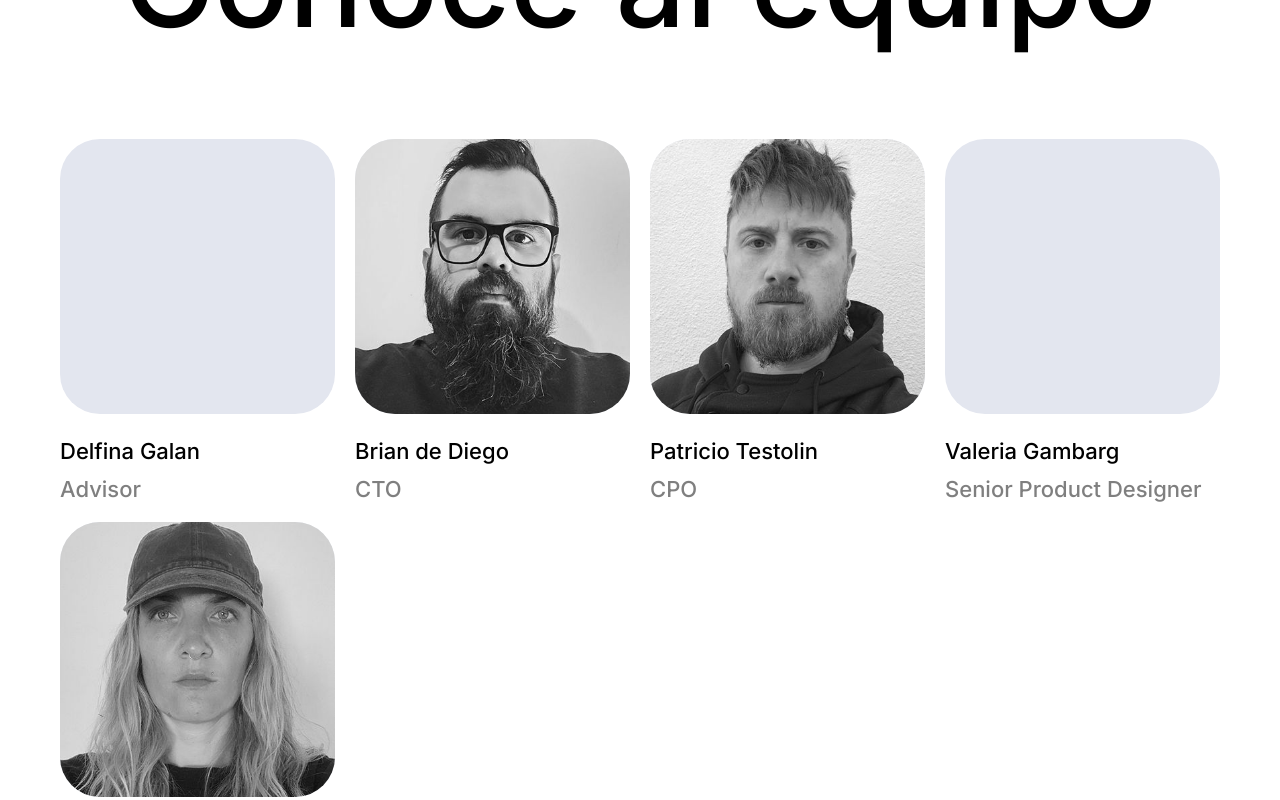
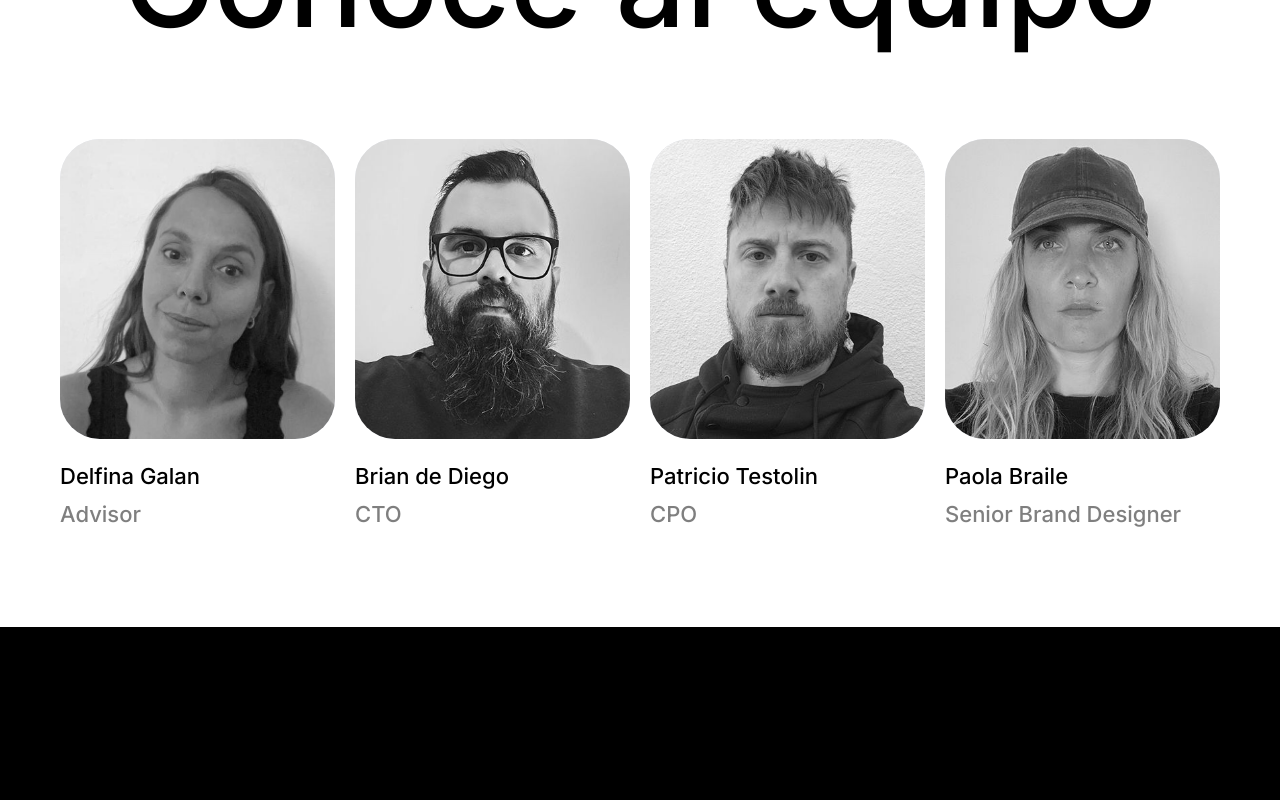
Before and after one commit to testolinp/momiji, a Next.js app: page / in a window 1280 px wide. Shown: the part 3440-4240 px from the top of the page. Built offline with nearby package versions, Linux system fonts and the light colour scheme.

Commit message:
add delfi

```diff
--- a/src/app/ui/footer/footer.module.css
+++ b/src/app/ui/footer/footer.module.css
@@ -135,6 +135,10 @@
     grid-template-areas: 'address social business contact';
   }
 
+  .footer__content a:hover {
+    text-decoration: underline;
+  }
+
   .footer__content .footer__content__social {
     padding-top: 0;
   }
--- a/src/app/ui/footer/footer.tsx
+++ b/src/app/ui/footer/footer.tsx
@@ -1,6 +1,8 @@
 import styles from './footer.module.css'
 
 export default function Footer() {
+  const currentYear = new Date().getFullYear();
+
   return (
     <footer className={`container ${styles.footer}`}>
         <div className={styles.footer__wrapper}>
@@ -19,18 +21,20 @@ export default function Footer() {
             <li className={styles.footer__content__address}>
               Autónoma de Buenos Aires<br/>Argentina
             </li>
-            <li className={styles.footer__content__social}>Linkedin<br/>Whatsapp
+            <li className={styles.footer__content__social}>
+              <a href='/' target='_blank'>Linkedin</a><br/>
+              <a href='/' target='_blank'>Whatsapp</a>
             </li>
             <li className={styles.footer__content__business}>
-              Nuevas empresas<br/>business@sharpti.com
+              Nuevas empresas<br/><a href='mailto:business@sharpti.com' target='_blank'>business@sharpti.com</a>
             </li>
             <li className={styles.footer__content__contact}>
-              Preguntas generales<br/>hello@sharpti.com
+              Preguntas generales<br/><a href='mailto:hello@sharpti.com' target='_blank'>hello@sharpti.com</a>
             </li>
           </ul>
         </div>
         <div className={styles.footer__copyright}>
-          <small>© sharpti 2024</small>
+          <small>© sharpti {currentYear}</small>
         </div>
     </footer>
   )
--- a/src/app/ui/team-card/team-card.module.css
+++ b/src/app/ui/team-card/team-card.module.css
@@ -6,7 +6,6 @@
   border-radius: 40px;
   background: var(--grey-color);
   width: 100%;
-  aspect-ratio: 3/3;
   display: flex;
   justify-content: center;
   align-items: center;
--- a/src/app/ui/team/team.tsx
+++ b/src/app/ui/team/team.tsx
@@ -9,7 +9,7 @@ export default function Team() {
     {
       role: 'Advisor',
       name: 'Delfina Galan',
-      image: ''
+      image: '/images/team/delfina-galan.jpeg'
     },
     {
       role: 'CTO',
@@ -20,11 +20,6 @@ export default function Team() {
       role: 'CPO',
       name: 'Patricio Testolin',
       image: '/images/team/patricio-testolin.jpeg'
-    },
-    {
-      role: 'Senior Product Designer',
-      name: 'Valeria Gambarg',
-      image: ''
     },
     {
       role: 'Senior Brand Designer',
```
Also changed, not shown: public/images/team/delfina-galan.jpeg (added).
